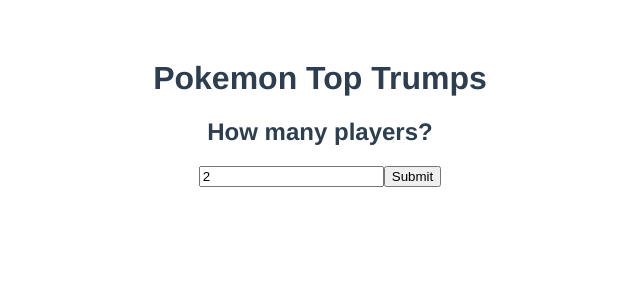
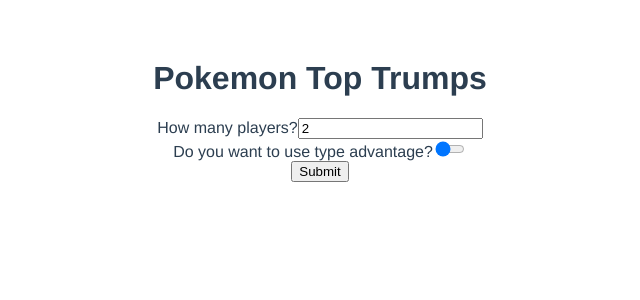
Before and after one commit to alex-bowers/vue3-vite-pokemon-top-trumps, a Vue app: page / in a window 1280 px wide. Shown: the top 300 px of the page, without its empty margins (320-960 px from the left). Built offline with nearby package versions, Linux system fonts and the light colour scheme.

Commit message:
Add new fields and message

```diff
--- a/src/assets/pokemon.ts
+++ b/src/assets/pokemon.ts
@@ -1827,3 +1827,27 @@
         }
     }
 ]
+
+export interface PokemonTypes {
+    [key: string]: string
+}
+
+export const allKantoPokemonTypes: PokemonTypes = {
+    "BUG": "Bug",
+    "DRA": "Dragon",
+    "ELE": "Electric",
+    "FAI": "Fairy",
+    "FIG": "Fighting",
+    "FIR": "Fire",
+    "FLY": "Flying",
+    "GHO": "Ghost",
+    "GRA": "Grass",
+    "GRO": "Ground",
+    "ICE": "Ice",
+    "NOR": "Normal",
+    "POI": "Poison",
+    "PSY": "Psychic",
+    "ROC": "Rock",
+    "STE": "Steel",
+    "WAT": "Water"
+}
--- a/src/components/Board.vue
+++ b/src/components/Board.vue
@@ -1,9 +1,14 @@
 <template>
     <div>
-        <p>Number of Players: {{ numberOfPlayers }}</p>
-        <div v-if="numberOfCardsInTheMiddle">
+        <p>
+            Number of Players: <strong>{{ numberOfPlayers }}</strong>
+        </p>
+        <p v-if="props.chosenGymType">
+            You are playing in the <strong>{{ gymName }}</strong> type gym
+        </p>
+        <p v-if="numberOfCardsInTheMiddle">
             Number of cards in the pot: {{ numberOfCardsInTheMiddle }}
-        </div>
+        </p>
         <div v-for="(deck, index) in splitDeck" :key="index">
             <div class="game-container">
                 <ComputerDeck
@@ -29,13 +34,17 @@
 
 <script lang="ts">
 import {
+  computed,
     defineComponent,
     ref
 } from 'vue';
 
 import ComputerDeck from "./ComputerDeck.vue";
 import PlayerDeck from "./PlayerDeck.vue";
-import { allKantoPokemon } from '../assets/pokemon';
+import {
+    allKantoPokemon,
+    allKantoPokemonTypes
+} from '../assets/pokemon';
 import { useShuffleDeck } from "../composables/useShuffle";
 import { useCheckCards } from "../composables/useCheckCards";
 
@@ -45,6 +54,9 @@
         PlayerDeck
     },
     props: {
+        chosenGymType: {
+            type: String
+        },
         numberOfPlayers: {
             type: Number
         }
@@ -53,9 +65,13 @@
         const { splitDeck, totalNumberOfPokemon } = useShuffleDeck(props.numberOfPlayers)
         const { activePlayer, checkCards, numberOfCardsInTheMiddle } = useCheckCards(splitDeck);
 
+        const gymName = computed(() => allKantoPokemonTypes[props.chosenGymType])
+
         return {
             activePlayer,
             checkCards,
+            props,
+            gymName,
             numberOfCardsInTheMiddle,
             splitDeck,
             totalNumberOfPokemon
--- a/src/components/Game.vue
+++ b/src/components/Game.vue
@@ -6,6 +6,7 @@
     />
     <Board
         v-if="numberOfPlayers"
+        :chosen-gym-type="chosenGymType"
         :number-of-players="numberOfPlayers"
     />
 </template>
@@ -25,13 +26,16 @@
         Welcome
     },
     setup() {
+        const chosenGymType = ref<string | null>(null)
         const numberOfPlayers = ref<number | null>(null)
 
-        const updateNumberOfPlayers = (amount: number): void => {
+        const updateNumberOfPlayers = (amount: number, type: string): void => {
+            chosenGymType.value = type
             numberOfPlayers.value = amount
         }
 
         return {
+            chosenGymType,
             numberOfPlayers,
             updateNumberOfPlayers
         }
--- a/src/components/Welcome.vue
+++ b/src/components/Welcome.vue
@@ -1,9 +1,37 @@
 <template>
     <div v-if="!numberOfPlayers">
-        <h2>How many players?</h2>
         <form>
-            <input type="number" min="2" v-model="newNumberOfPlayers">
-            <button @click.prevent="updateNumberOfPlayers(newNumberOfPlayers)">Submit</button>
+            <div>
+                <label for="players">How many players?</label>
+                <input
+                    id="players"
+                    min="2"
+                    type="number"
+                    v-model="newNumberOfPlayers"
+                >
+            </div>
+            <div>
+                <label for="useTypes"> Do you want to use type advantage?</label>
+                <input
+                    class="welcome--types-condition"
+                    id="useTypes"
+                    max="1"
+                    min="0"
+                    type="range"
+                    v-model="shouldUseTypes"
+                >
+            </div>
+            <div v-if="shouldUseTypes === '1'">
+                <label for="types">Which type?</label>
+                <select id="types" v-model="newChosenGymType">
+                    <option
+                        v-for="(label, short) in allKantoPokemonTypes"
+                        :key="short"
+                        :value="short"
+                    >{{ label }}</option>
+                </select>
+            </div>
+            <button @click.prevent="updateNumberOfPlayers(newNumberOfPlayers, newChosenGymType)">Submit</button>
         </form>
     </div>
     <div v-else>
@@ -17,6 +45,8 @@
     ref
 } from 'vue'
 
+import { allKantoPokemonTypes } from "../assets/pokemon";
+
 export default defineComponent({
     props: {
         numberOfPlayers: {
@@ -27,13 +57,24 @@
         }
     },
     setup () {
+        const newChosenGymType = ref<string>(null)
         const newNumberOfPlayers = ref<number>(2)
+        const shouldUseTypes = ref<string>("0")
         const reload = (): void => window.location.reload()
 
         return {
+            allKantoPokemonTypes,
+            newChosenGymType,
             newNumberOfPlayers,
-            reload
+            reload,
+            shouldUseTypes
         }
     }
 })
 </script>
+
+<style scoped>
+.welcome--types-condition {
+    width: 30px;
+}
+</style>
```
